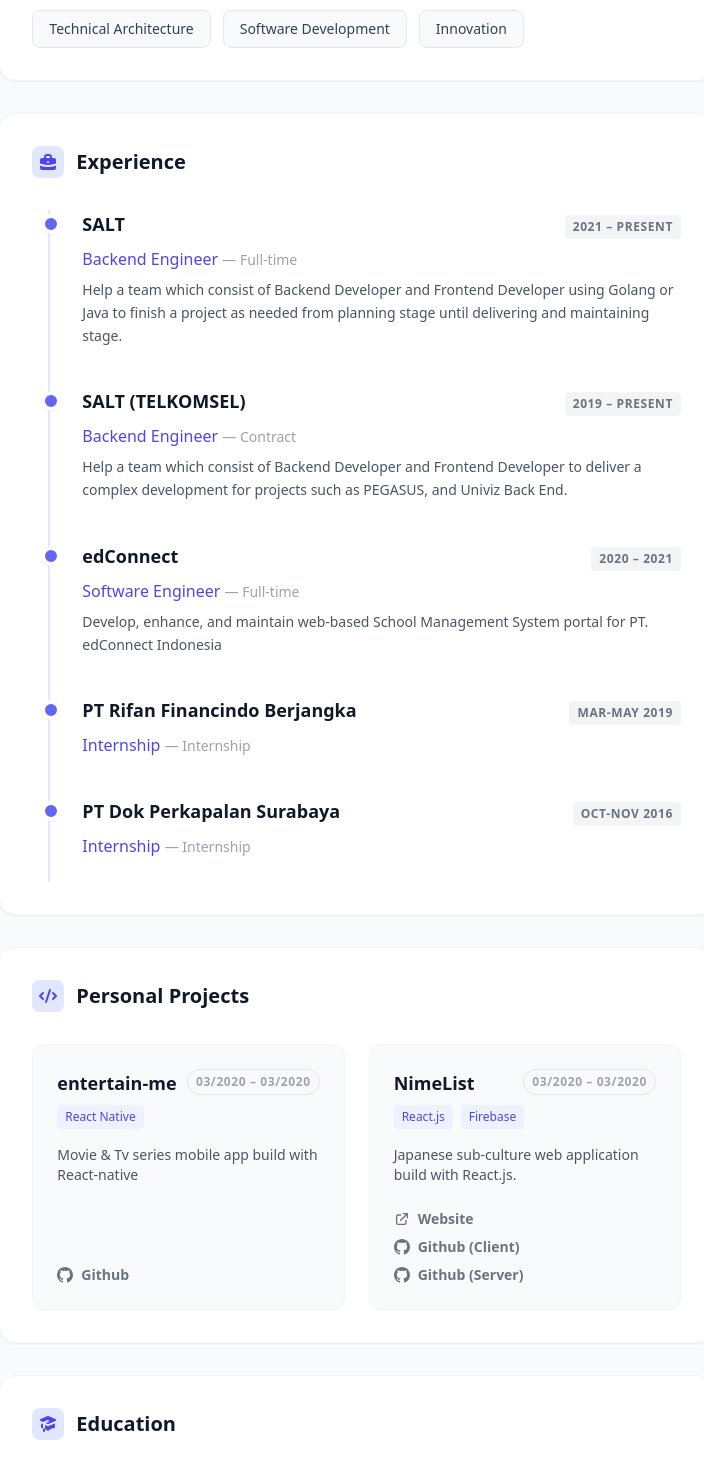
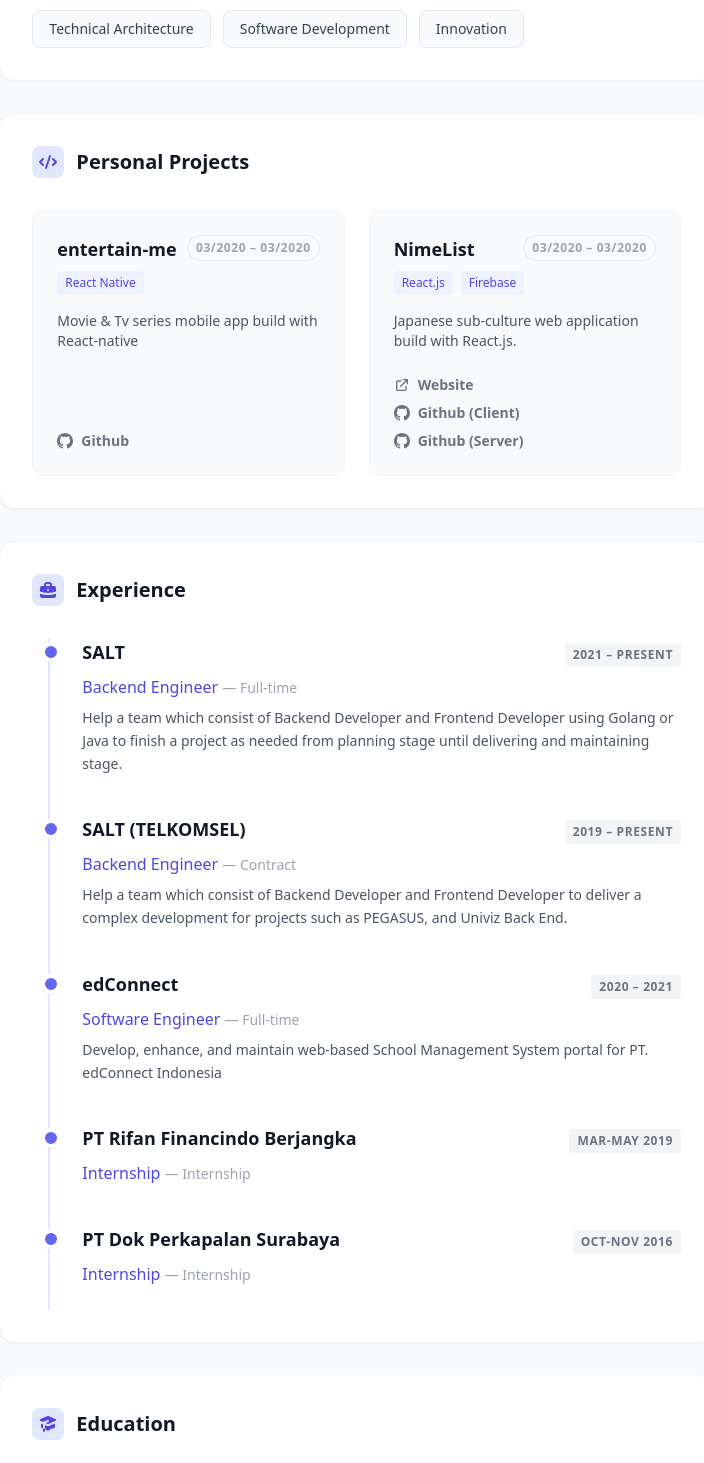
Before and after one commit to shiddiq-kiko/shiddiq-kiko.github.io, a Vue app: page / in a window 1280 px wide. Shown: the part 1347-2810 px from the top of the page, without its empty margins (470-1174 px from the left). Built offline with nearby package versions, Linux system fonts and the light colour scheme.

Commit message:
change the order of card

```diff
--- a/src/App.vue
+++ b/src/App.vue
@@ -80,14 +80,14 @@
                <ExpertiseList :skills="profile.expertise" />
             </section>
 
+            <!-- Personal Projects -->
+            <section class="bg-white rounded-2xl shadow-sm border border-gray-100 p-8 scroll-hidden opacity-0 translate-y-8 transition-all duration-700 ease-out delay-400">
+               <ProjectList :projects="projects" />
+            </section>
+
             <!-- Experience -->
             <section class="bg-white rounded-2xl shadow-sm border border-gray-100 p-8 scroll-hidden opacity-0 translate-y-8 transition-all duration-700 ease-out delay-300">
                <ExperienceList :experiences="experiences" />
-            </section>
-
-            <!-- Personal Projects -->
-            <section class="bg-white rounded-2xl shadow-sm border border-gray-100 p-8 scroll-hidden opacity-0 translate-y-8 transition-all duration-700 ease-out delay-400">
-               <ProjectList :projects="projects" />
             </section>
 
              <!-- Education -->
```
